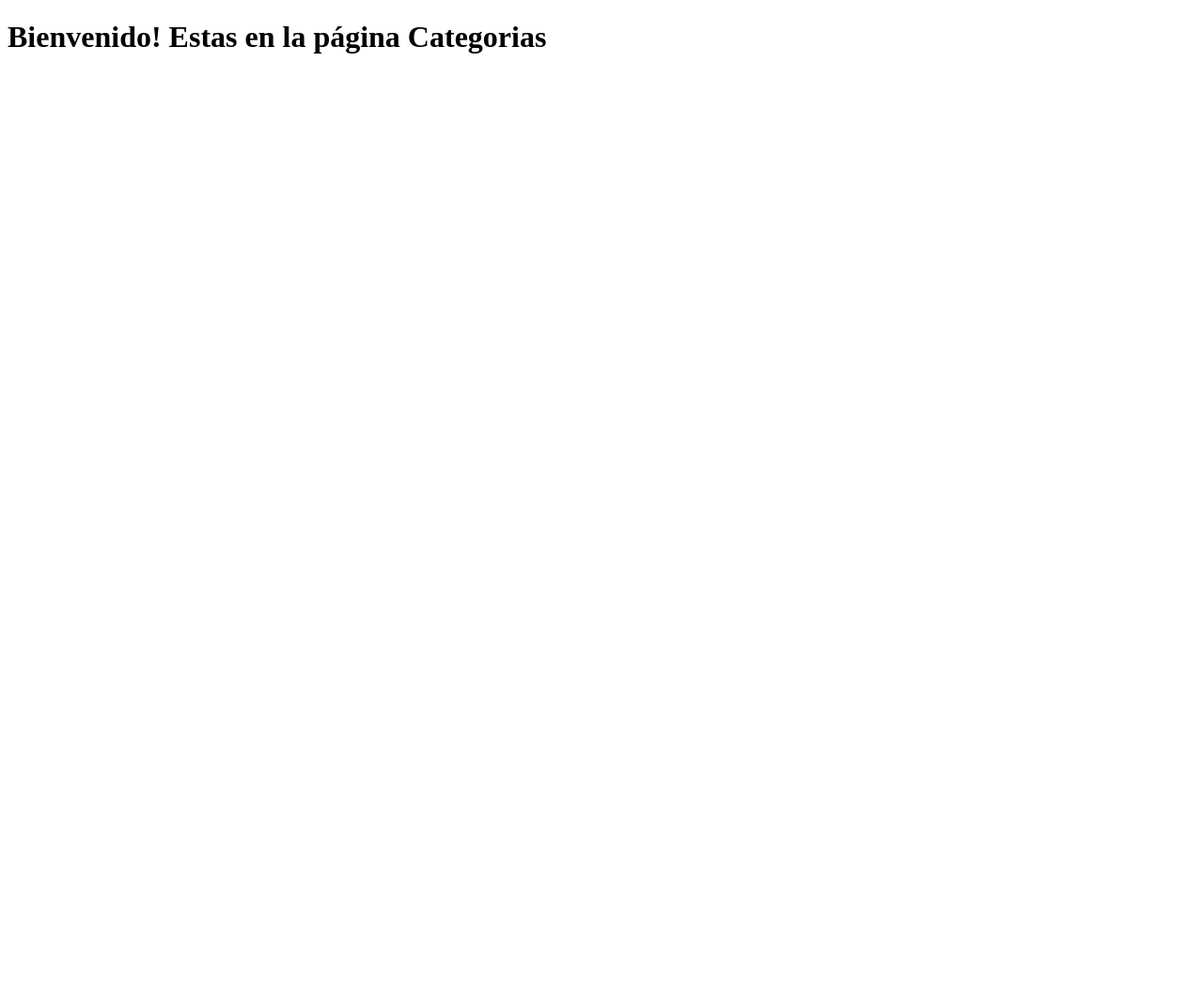
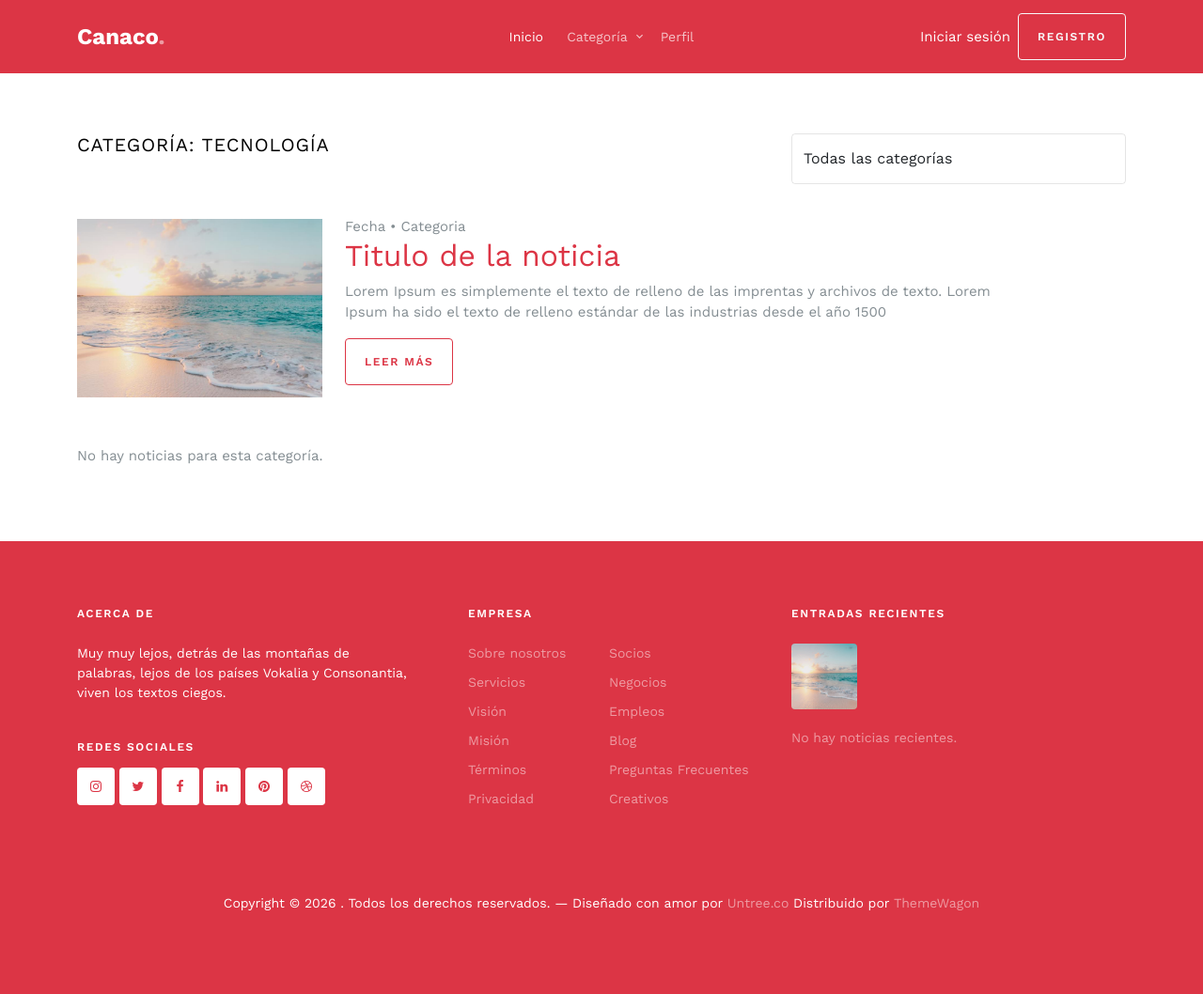
Before and after one commit to gsuss17/canaco, a Django app: page /categoria/ in a window 1280 px wide. Shown: the whole page at 94% size. Before the commit the page ends 57 px from the top, so only its background shows below. Run offline with Django 4.2, Linux system fonts and the light colour scheme; some libraries are stand-ins or nearby versions; some web fonts are replaced.

Commit message:
Feat: Categoria Page

```diff
--- a/home/templates/home/categoria.html
+++ b/home/templates/home/categoria.html
@@ -1,11 +1,46 @@
-<!DOCTYPE html>
-<html lang="en">
-<head>
-    <meta charset="UTF-8">
-    <meta name="viewport" content="width=device-width, initial-scale=1.0">
-    <title>Document</title>
-</head>
-<body>
-    <h1>Bienvenido! Estas en la página Categorias</h1>
-</body>
-</html>
+{% extends 'partials/base.html' %}
+{% load static %}
+{% block title %}Categorías{% endblock %}
+{% block content %}
+<section class="section">
+    <div class="container">
+        <div class="row mb-4">
+            <div class="col-lg-8">
+                <h2 class="posts-entry-title">Categoría: Tecnología</h2>
+            </div>
+            <div class="col-lg-4">
+                <select class="form-control" onchange="">
+                    <option value="categorias">Todas las categorías</option>
+                    <option value="tecnologia">Tecnología</option>
+                </select>
+            </div>
+        </div>
+        <div class="row mb-5 align-items-center">
+            <div class="col-lg-3">
+                <a href="{% url 'home:noticia' %}" class="img-link">
+                    <img
+                        src="{%static 'images/hero_1.jpg' %}"
+                        alt="titulo"
+                        class="img-fluid category-post-image"
+                    />
+                </a>
+            </div>
+            <div class="col-lg-8">
+                <span class="date">Fecha &bullet; Categoria</span>
+                <h2><a href="{% url 'home:noticia' %}">Titulo de la noticia</a></h2>
+                <p>
+                    Lorem Ipsum es simplemente el texto de relleno de las imprentas y archivos de
+                    texto. Lorem Ipsum ha sido el texto de relleno estándar de las industrias desde
+                    el año 1500
+                </p>
+                <p>
+                    <a href="{% url 'home:noticia' %}" class="btn btn-sm btn-outline-primary"
+                        >Leer más</a
+                    >
+                </p>
+            </div>
+        </div>
+        <p>No hay noticias para esta categoría.</p>
+    </div>
+</section>
+{% endblock content %}
--- a/home/templates/partials/header.html
+++ b/home/templates/partials/header.html
@@ -18,12 +18,12 @@
                         <span class="bi-search"></span>
                     </form>
                     <ul class="js-clone-nav d-none d-lg-inline-block text-start site-menu mx-auto">
-                        <li class="active"><a href="">Inicio</a></li>
+                        <li class="active"><a href="{%url 'home:index' %}">Inicio</a></li>
                         <li class="has-children">
                             <a href="#">Categoría</a>
                             <ul class="dropdown">
                                 <li><a href="">Todas</a></li>
-                                <li><a href=""></a></li>
+                                <li><a href="{%url 'home:categoria' %}">Tecnología</a></li>
                             </ul>
                         </li>
                         <li><a href="">Perfil</a></li>
```
